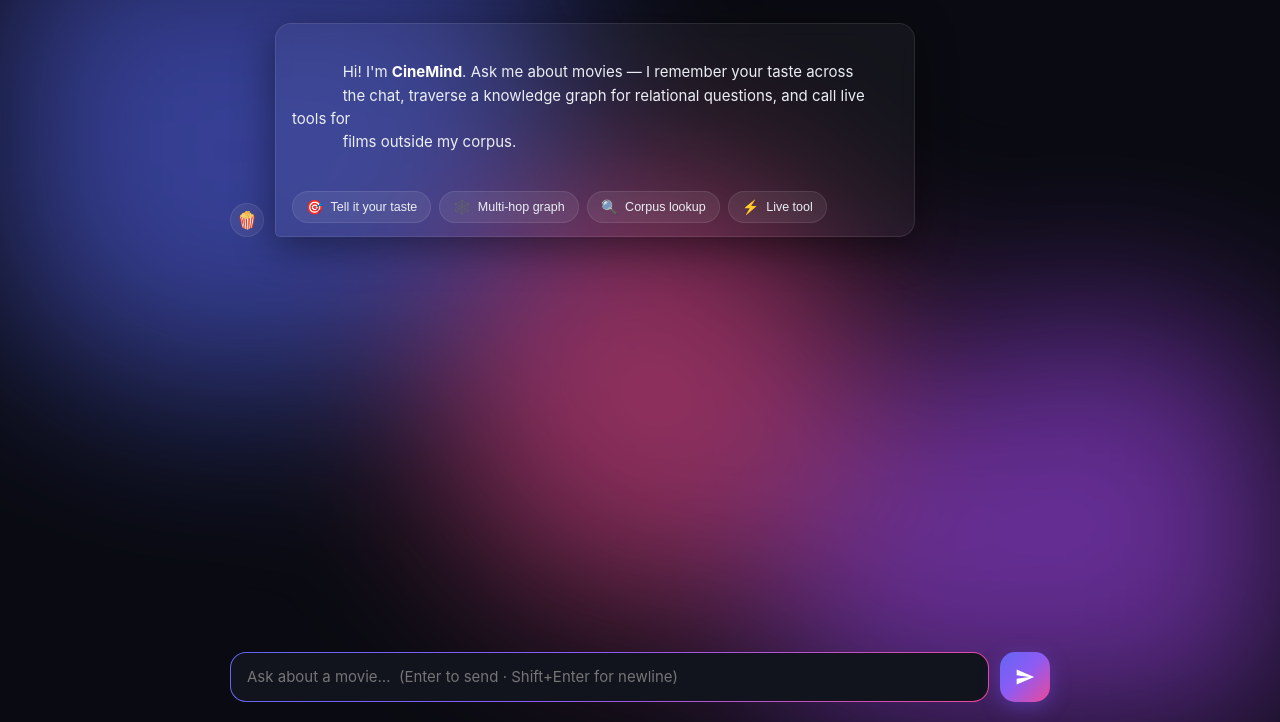
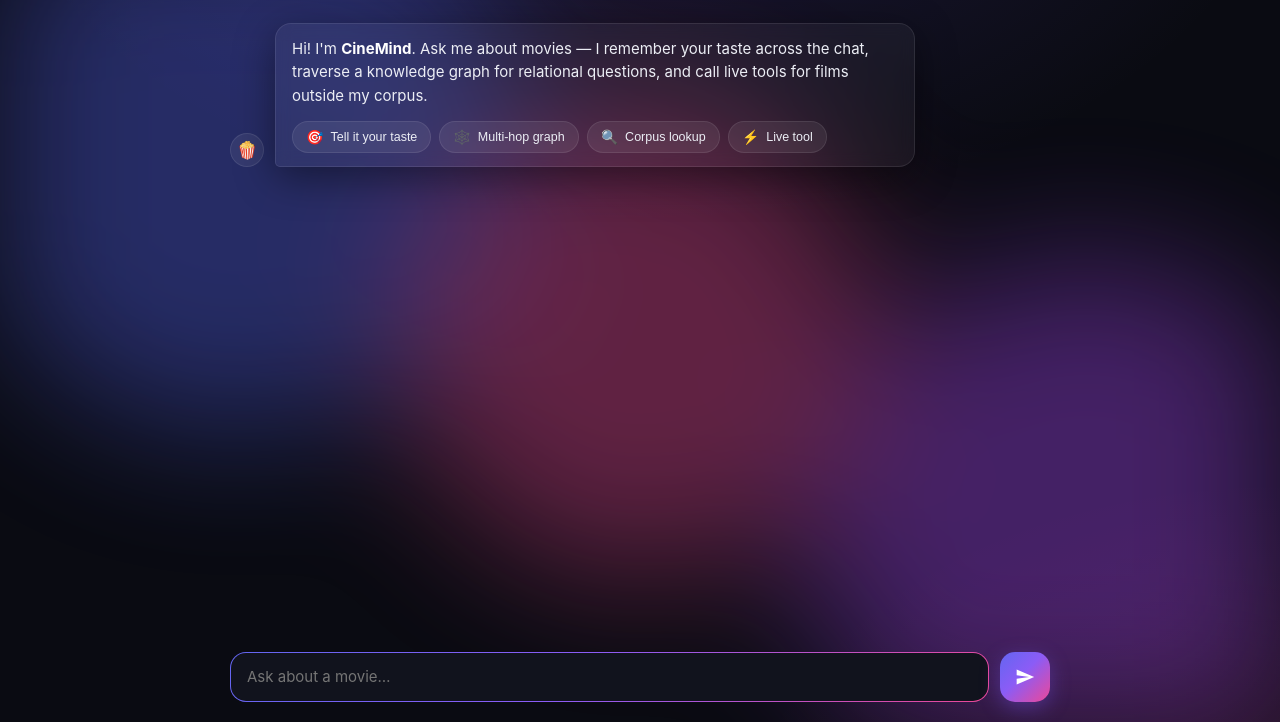
Before and after one commit to Anshumaan-25/Cinebot, a plain HTML site: page web/index.html in a window 1280 px wide. Shown: the part 78-800 px from the top of the page. Drawn offline with Linux system fonts and the light colour scheme; files that its build step writes are made by us from their sources; files whose address does not match are found by name.

Commit message:
fix(ui): broken welcome layout (pre-wrap ate HTML indentation) + invisible aurora
The welcome bubble rendered with stray gaps and a word floating to the left
margin: white-space:pre-wrap was preserving the indentation/newlines of the
static welcome HTML. Collapse the welcome to a single line and override it with
white-space:normal (the streamed answers still use pre-wrap for their real
newlines). Also the aurora background wasn't visible — add a base radial-gradient
glow on the body, raise the layer opacity, drop mix-blend-mode, and reposition
the blobs on-screen. Shorten the input placeholder so it no longer wraps/clips.

Verified visually via headless-Chrome screenshots of the welcome screen and a
sample conversation (markdown, route pills, sources card all render correctly).

```diff
--- a/web/index.html
+++ b/web/index.html
@@ -33,11 +33,7 @@
       <div class="msg bot">
         <div class="avatar">🍿</div>
         <div class="bubble">
-          <div class="md">
-            Hi! I'm <strong>CineMind</strong>. Ask me about movies — I remember your taste across
-            the chat, traverse a knowledge graph for relational questions, and call live tools for
-            films outside my corpus.
-          </div>
+          <div class="md welcome">Hi! I'm <strong>CineMind</strong>. Ask me about movies — I remember your taste across the chat, traverse a knowledge graph for relational questions, and call live tools for films outside my corpus.</div>
           <div class="suggestions">
             <button class="chip" data-q="I love sci-fi and Christopher Nolan films, and I dislike horror.">
               <span class="chip-ico">🎯</span> Tell it your taste
@@ -59,7 +55,7 @@
     <form id="composer" class="composer">
       <div class="input-wrap">
         <textarea id="input" rows="1"
-          placeholder="Ask about a movie…  (Enter to send · Shift+Enter for newline)"
+          placeholder="Ask about a movie…"
           autocomplete="off"></textarea>
       </div>
       <button id="send" type="submit" aria-label="Send">
--- a/web/style.css
+++ b/web/style.css
@@ -18,12 +18,18 @@
 html, body {
   margin: 0;
   height: 100%;
-  background: var(--bg);
+  background:
+    radial-gradient(1100px 700px at 50% -15%, rgba(124, 92, 255, 0.18), transparent 60%),
+    radial-gradient(900px 600px at 100% 115%, rgba(236, 72, 153, 0.14), transparent 60%),
+    var(--bg);
   color: var(--text);
   font-family: -apple-system, BlinkMacSystemFont, "Segoe UI", Roboto, Helvetica, Arial, sans-serif;
   -webkit-font-smoothing: antialiased;
   overflow: hidden;
 }
+
+/* welcome bubble is static HTML — don't preserve its source whitespace */
+.md.welcome { white-space: normal; }
 
 /* ---------- ambient aurora background ---------- */
 .aurora {
@@ -31,19 +37,19 @@ html, body {
   inset: 0;
   z-index: 0;
   overflow: hidden;
-  filter: blur(90px);
-  opacity: 0.55;
+  filter: blur(72px);
+  opacity: 0.65;
 }
 .blob {
   position: absolute;
-  width: 46vw;
-  height: 46vw;
+  width: 42vw;
+  height: 42vw;
   border-radius: 50%;
-  mix-blend-mode: screen;
+  opacity: 0.55;
 }
-.b1 { background: #5b6bff; top: -12vw; left: -8vw; animation: drift1 22s ease-in-out infinite; }
-.b2 { background: #b14bff; bottom: -16vw; right: -10vw; animation: drift2 26s ease-in-out infinite; }
-.b3 { background: #ff4f9d; top: 30vh; left: 35vw; width: 34vw; height: 34vw; animation: drift3 30s ease-in-out infinite; }
+.b1 { background: #5b6bff; top: -8%; left: -6%; animation: drift1 22s ease-in-out infinite; }
+.b2 { background: #b14bff; bottom: -12%; right: -8%; animation: drift2 26s ease-in-out infinite; }
+.b3 { background: #ff4f9d; top: 20%; left: 32%; width: 38vw; height: 38vw; animation: drift3 30s ease-in-out infinite; }
 @keyframes drift1 { 0%,100% { transform: translate(0,0) scale(1); } 50% { transform: translate(8vw,6vh) scale(1.15); } }
 @keyframes drift2 { 0%,100% { transform: translate(0,0) scale(1); } 50% { transform: translate(-7vw,-5vh) scale(1.1); } }
 @keyframes drift3 { 0%,100% { transform: translate(0,0) scale(1); } 50% { transform: translate(-5vw,7vh) scale(0.9); } }
@@ -198,10 +204,10 @@ html, body {
 .sources-title { color: var(--muted); font-weight: 600; margin-bottom: 6px; letter-spacing: 0.3px; }
 .source {
   display: flex; gap: 8px; align-items: baseline;
-  padding: 5px 9px;
+  padding: 6px 10px;
   border-radius: 9px;
-  background: var(--glass);
-  border: 1px solid var(--border);
+  background: rgba(255, 255, 255, 0.07);
+  border: 1px solid rgba(255, 255, 255, 0.12);
   margin-bottom: 5px;
   animation: rise 0.3s ease both;
 }
@@ -209,10 +215,10 @@ html, body {
   flex: 0 0 auto;
   font-family: ui-monospace, monospace;
   font-size: 11px;
-  color: var(--accent);
+  color: #9db4ff;
   font-weight: 700;
 }
-.source .txt { color: #c9cfde; }
+.source .txt { color: #e3e8f3; }
 
 /* typing indicator */
 .typing { display: inline-flex; gap: 5px; align-items: center; height: 16px; padding: 2px 0; }
```
